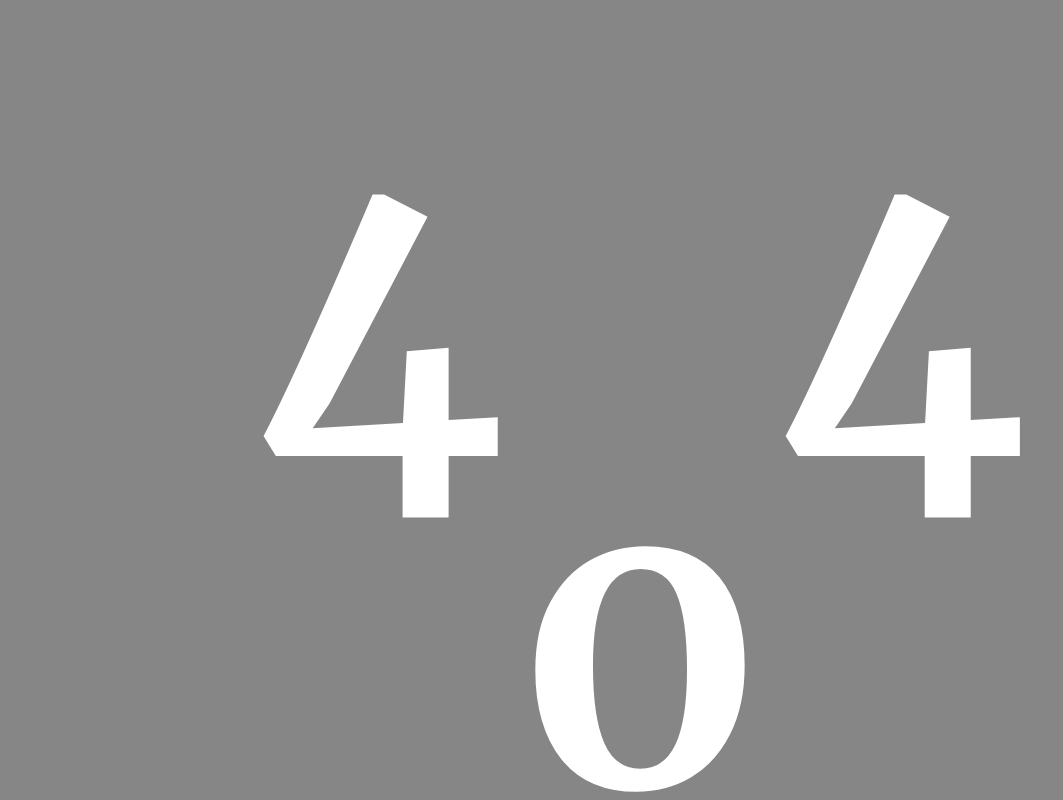
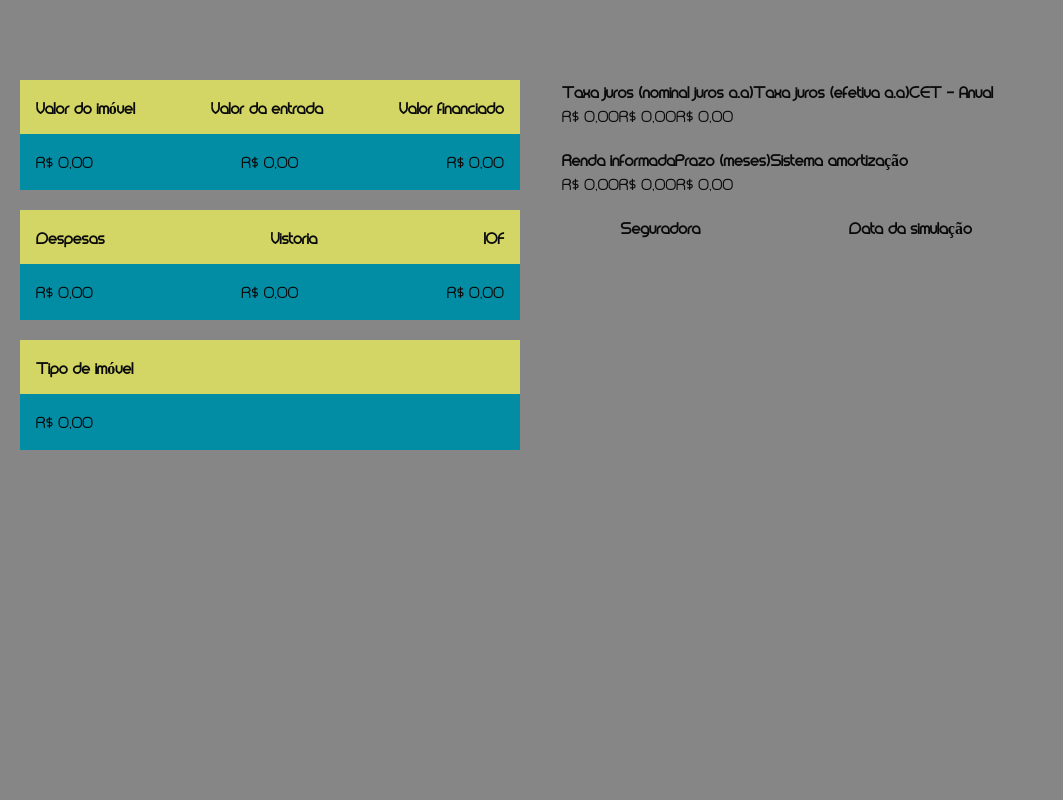
Before and after one commit to Luan-Lopes-da-Silva/walli-company, a Next.js app: page /testcomponents in a window 1280 px wide. Before the commit this address had no page. Shown: the top 800 px of the page, without its empty margins (0-1063 px from the left). Built offline with nearby package versions, Linux system fonts and the light colour scheme.

Commit message:
PDF template

```diff
--- /dev/null
+++ b/src/app/components/PDFTemplate/PDFTemplate.jsx
@@ -0,0 +1,107 @@
+import style from './pdftemplate.module.scss'
+
+export default function PDFTEMPLATE(){
+    return(
+        <main className={style.container}>
+            <section className={style.summary}>
+                <section>
+                <table>
+                    <tr>
+                        <div>
+                            <th>Valor do imóvel</th>
+                            <th>Valor da entrada</th>
+                            <th>Valor financiado</th>
+                        </div>
+                    </tr>
+                    <tr>
+                        <div>
+                            <td>R$ 0,00</td>
+                            <td>R$ 0,00</td>
+                            <td>R$ 0,00</td>
+                        </div>
+                    </tr>
+                </table>
+                <table>
+                    <tr>
+                        <div>
+                            <th>Despesas</th>
+                            <th>Vistoria</th>
+                            <th>IOF</th>
+                        </div>
+                    </tr>
+
+
+                    <tr>
+                        <div>
+                            <td>R$ 0,00</td>
+                            <td>R$ 0,00</td>
+                            <td>R$ 0,00</td>
+                        </div>
+                    </tr>
+                </table>
+                <table>
+                        <tr>
+                            <div>
+                                <th>Tipo de imóvel</th>
+                            </div>
+                        </tr>
+
+                        <tr>
+                            <div>
+                                <td>R$ 0,00</td>
+                            </div>
+                        </tr>
+                </table>
+                </section>
+
+                <section>
+                    <table>
+                        <div>
+                            <tr>
+                                <th>Taxa juros (nominal juros a.a)</th>
+                                <th>Taxa juros (efetiva a.a)</th>
+                                <th>CET - Anual</th>
+                            </tr>
+                        </div>
+
+                        <div>
+                            <tr>
+                                <td>R$ 0,00</td>
+                                <td>R$ 0,00</td>
+                                <td>R$ 0,00</td>
+                            </tr>
+                        </div>
+                    </table>
+
+                    <table>
+                        <div>
+                            <tr>
+                                <th>Renda informada</th>
+                                <th>Prazo (meses)</th>
+                                <th>Sistema amortização</th>
+                            </tr>
+                        </div>
+                        <div>
+                            <tr>
+                                <td>R$ 0,00</td>
+                                <td>R$ 0,00</td>
+                                <td>R$ 0,00</td>
+                            </tr>
+                        </div>
+                    </table>
+
+                    <table>
+                        <tr>
+                            <th>Seguradora</th>
+                            <th>Data da simulação</th>
+                        </tr>
+                        <tr>
+                            <td></td>
+                            <td></td>
+                        </tr>
+                    </table>
+                </section>
+            </section>
+        </main>
+    )
+}
--- /dev/null
+++ b/src/app/components/PDFTemplate/pdftemplate.module.scss
@@ -0,0 +1,87 @@
+$primary-color: #D3D664;
+$secondary-color: #028DA5;
+$primary-grey: #ECECEC;
+$secondary-grey: #868686;
+$white: #FFFFFF;
+$black: #000000;
+
+
+
+@font-face {
+    font-family: 'Lis';
+    src: url('../../../../public/fonts/Neris-SemiBold.otf');
+}
+
+@font-face {
+    font-family: 'Titles';
+    src: url('../../../../public/fonts/Neris-Black.otf');
+}
+
+@font-face {
+    font-family: 'Alternative-Titles';
+    src: url('../../../../public/fonts/Diamonds-Regular.otf');
+}
+
+@font-face {
+    font-family: 'Text';
+    src: url('../../../../public/fonts/Neris-Thin.otf');
+}
+
+@font-face {
+    font-family: 'Label';
+    src: url('../../../../public/fonts/Neris-SemiBold.otf');
+}
+
+
+
+.container{
+    width: 100%;
+    height: 100vh;
+    background-color: $secondary-grey;
+    padding: 60px 20px;
+
+    .summary{
+        display: flex;
+        gap: 42px;
+
+        table{
+            margin: 20px 0px;
+            font-family: 'Alternative-Titles';
+            width: 500px;
+
+
+         tr:nth-child(1){
+            div{
+                padding: 16px;
+                width: 100%;
+                background-color: $primary-color;
+                display: flex;
+                justify-content: space-between;
+            }
+         }
+
+         tr:nth-child(2){
+            div{
+                margin-top: -2px;
+                padding: 16px;
+                width: 100%;
+                background-color: $secondary-color;
+                display: flex;
+                justify-content: space-between;
+                text-align: center;
+            }
+         }
+
+         tr:nth-child(3){
+            div{
+                background-color: blue;
+            }
+         }
+
+
+
+        }
+
+
+    }
+}
--- a/src/app/simular/page.tsx
+++ b/src/app/simular/page.tsx
@@ -558,6 +558,7 @@ export default function Simular(){
 
 
         </main>
+
         <div className={style.modal} ref={refModal}>
                      <p ref={refText}>Obrigado por escolher a [nome da empresa] como sua parceira no processo de financiamento imobiliário! Estamos comprometidos em ajudá-lo a realizar o sonho da casa própria, oferecendo um atendimento personalizado e soluções que atendam às suas necessidades. Se precisar de qualquer suporte ou informação adicional, não hesite em entrar em contato conosco. Juntos, faremos desse momento uma conquista memorável!</p>
                    <div>
--- /dev/null
+++ b/src/app/testcomponents/page.tsx
@@ -0,0 +1,7 @@
+import PDFTemplate from '@/app/components/PDFTemplate/PDFTemplate'
+
+export default function TestComponents(){
+    return(
+        <><PDFTemplate/></>
+    )
+}
```
